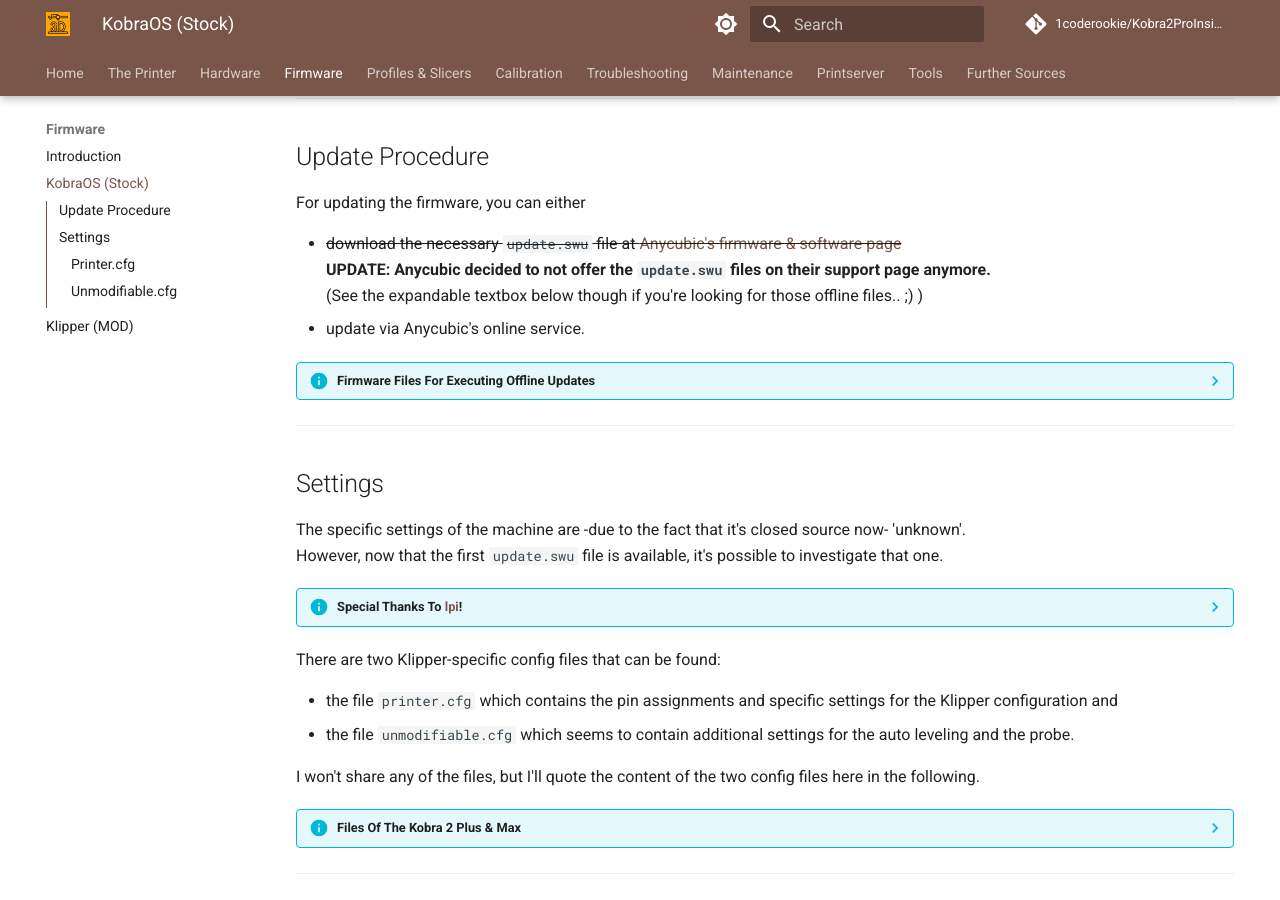
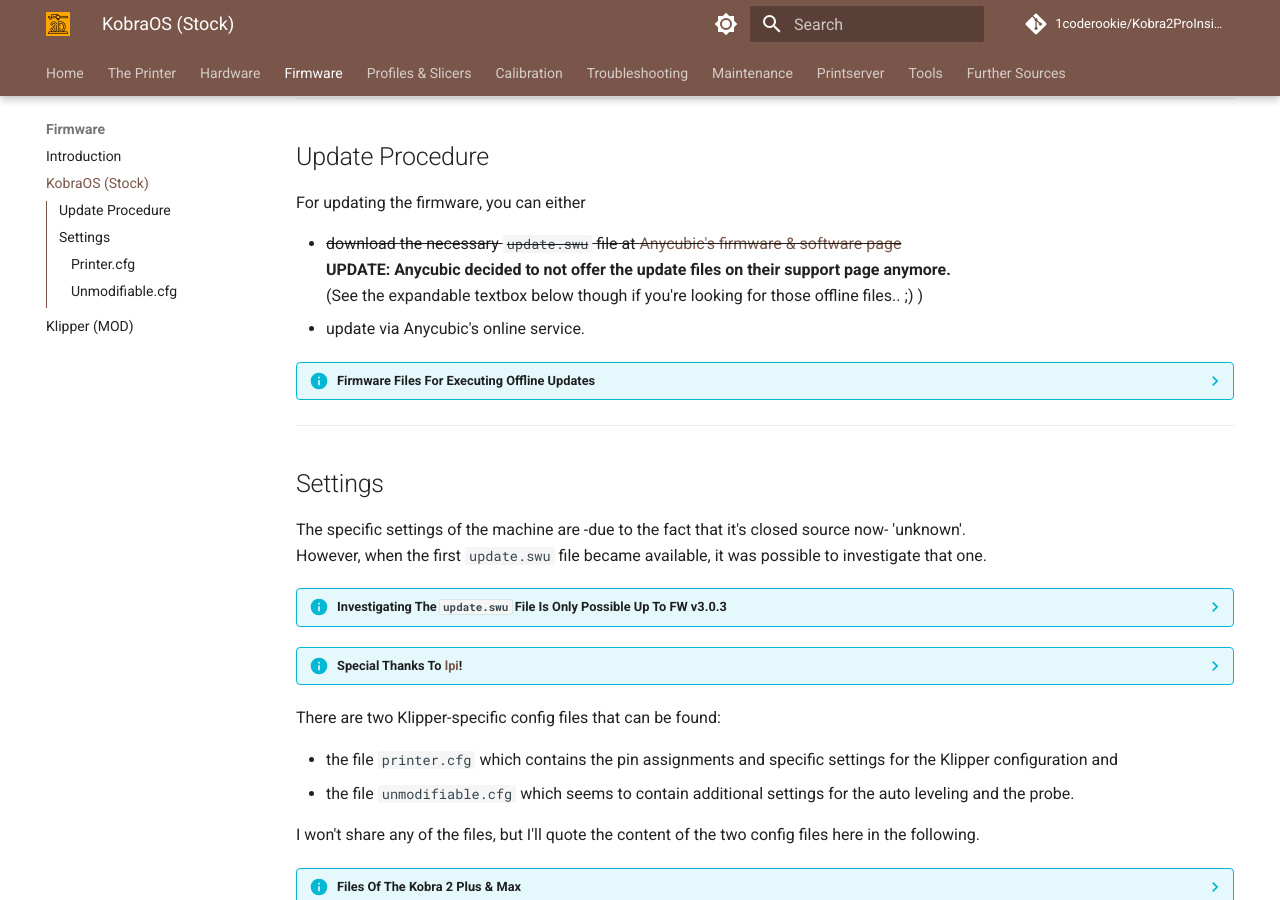
Before and after one commit to 1coderookie/Kobra2ProInsights, an MkDocs documentation site: the page built from docs/firmware/fw_kobraOS.md, in a window 1280 px wide and 900 px high, scrolled down 262 px. Built offline with MkDocs 1.6.1 and Material for MkDocs 9.7.7, drawn with Linux system fonts in a browser that asks for light colours; comment, search, counter and statistics services are not loaded; some of the changed lines change nothing that is shown.

Commit message:
Update fw_kobraOS.md

```diff
--- a/docs/firmware/fw_kobraOS.md
+++ b/docs/firmware/fw_kobraOS.md
@@ -11,7 +11,7 @@
 For updating the firmware, you can either
 
 - ~~download the necessary `update.swu` file at [Anycubic's firmware & software page](https://www.anycubic.com/pages/firmware-software)~~
-  **UPDATE: Anycubic decided to not offer the `update.swu` files on their support page anymore.**
+  **UPDATE: Anycubic decided to not offer the update files on their support page anymore.**
   (See the expandable textbox below though if you're looking for those offline files.. ;) )
 - update via Anycubic's online service.
 
@@ -24,7 +24,13 @@
 
 ## Settings
 The specific settings of the machine are -due to the fact that it's closed source now- 'unknown'.
-However, now that the first `update.swu` file is available, it's possible to investigate that one.
+However, when the first `update.swu` file became available, it was possible to investigate that one.
+
+??? info "Investigating The `update.swu` File Is Only Possible Up To FW v3.0.3"
+
+    Anycubic decided to change certain parts of the firmware (?) and with firmware v3.0.5 they now use precompiled binary files called `firmware.bin` instead of the `update.swu` files as before.
+    So now it's not possible anymore (afaik!) to investigate the settings as easy as it was when SWU-files had been used.
+
 
 ??? info "Special Thanks To [lpi](https://github.com/lpi)!"
 
```
